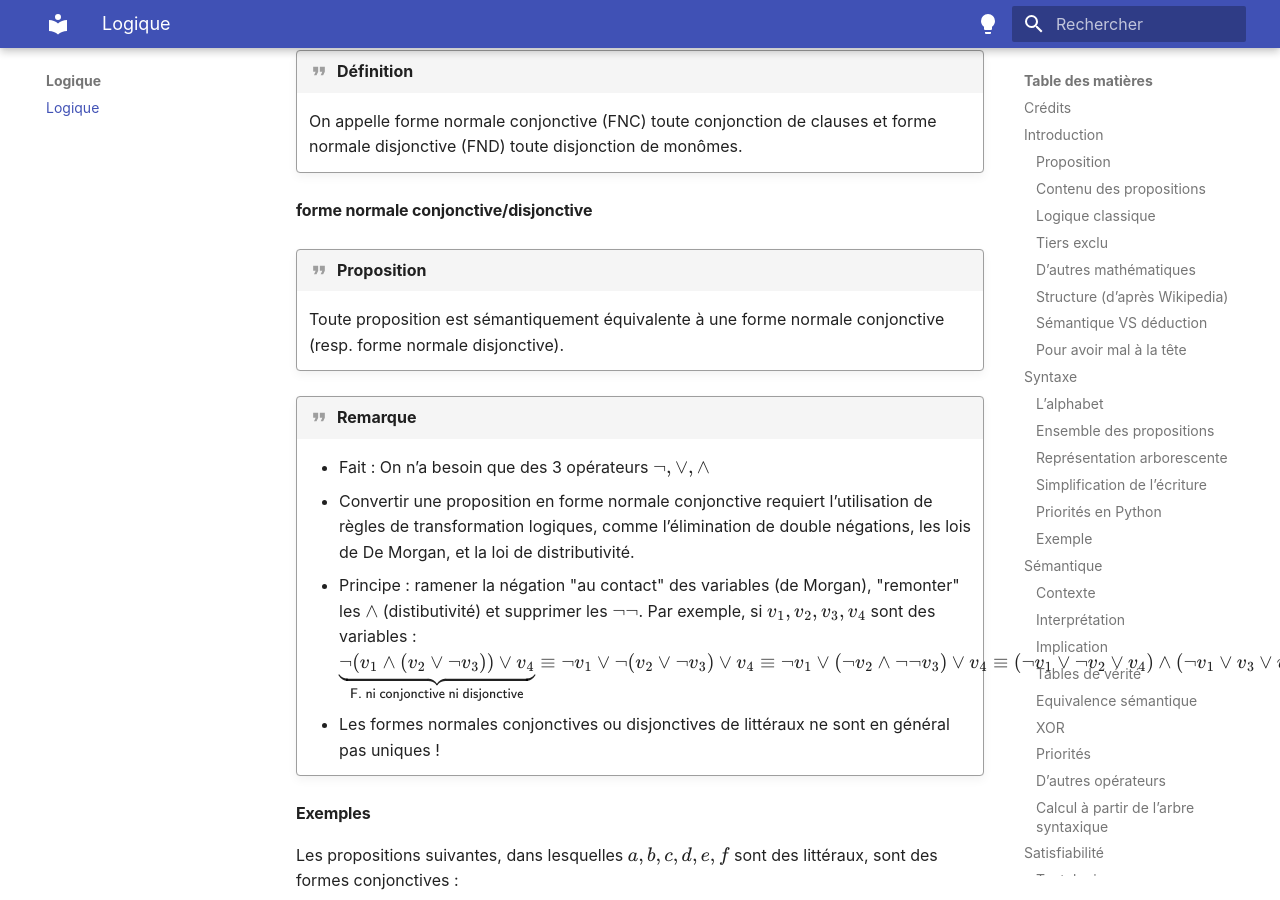
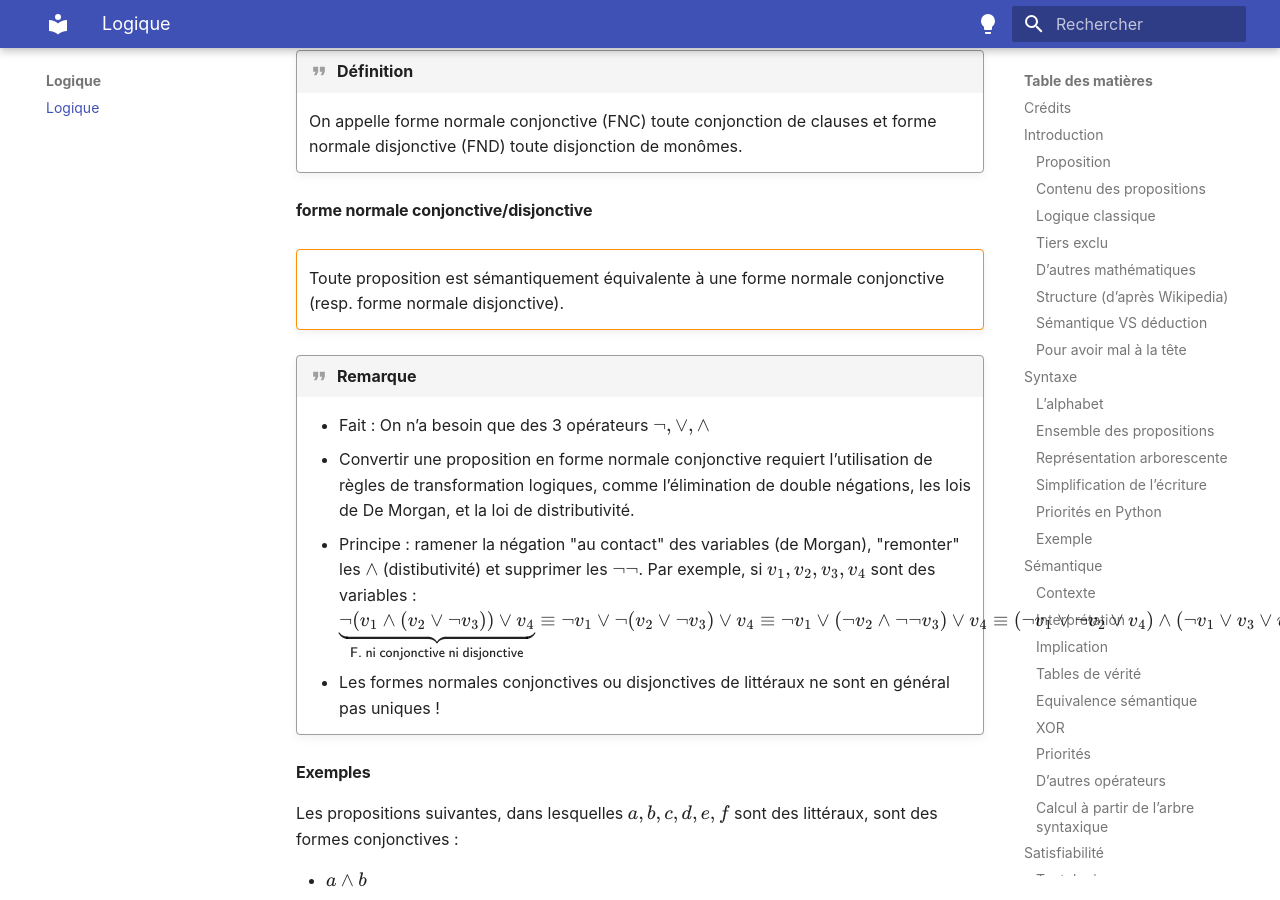
Before and after one commit to mp2i-thiers/mp2i-thiers.github.io, an MkDocs documentation site: the page built from docs/Logique/logique.md, in a window 1280 px wide and 900 px high, scrolled down 14419 px. Built offline with MkDocs 1.6.1 and Material for MkDocs 9.7.7, drawn with Linux system fonts in a browser that asks for light colours.

Commit message:
Update logique.md

```diff
--- a/docs/Logique/logique.md
+++ b/docs/Logique/logique.md
@@ -415,7 +415,7 @@ Pour travailler avec une proposition p, il est souvent utile de  considérer une
 
 #### forme normale conjonctive/disjonctive
 
-!!! quote "Proposition"
+!!! warning ""
     Toute proposition est sémantiquement équivalente à une forme normale conjonctive (resp. forme normale disjonctive).
 
 !!! quote "Remarque"
@@ -555,7 +555,7 @@ a  1  1  1  1  0  0  0  0  Lire positivement les variables  des lignes à 1 pour
 
 #### Forme normale conjonctive
 
-!!! quote "Proposition"
+!!! warning ""
     Toute proposition est sémantiquement équivalente à une FNCM (resp.  FNDM) unique à l’ordre des maxtermes (resp. mintermes) près (et à ordre  des littéraux près dans chaque maxterme -resp. minterme-).
 
 !!! quote "Remarque"
```
